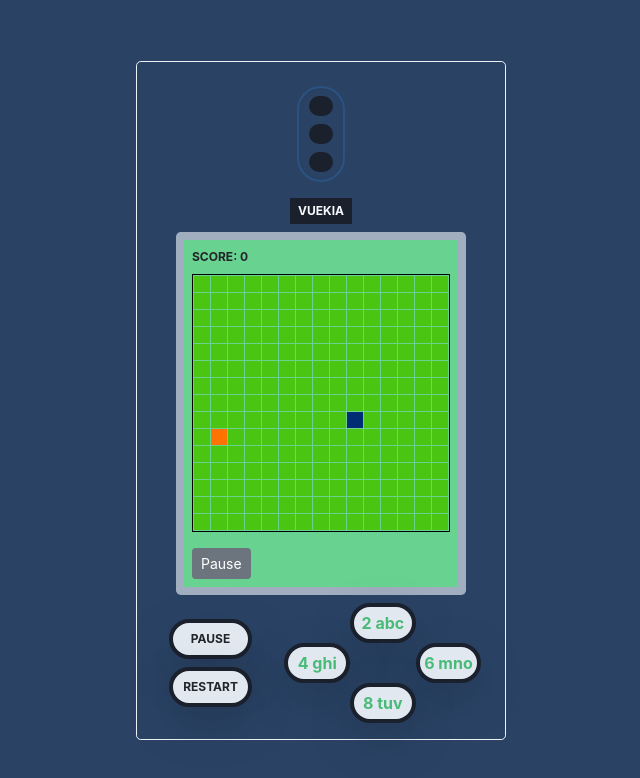
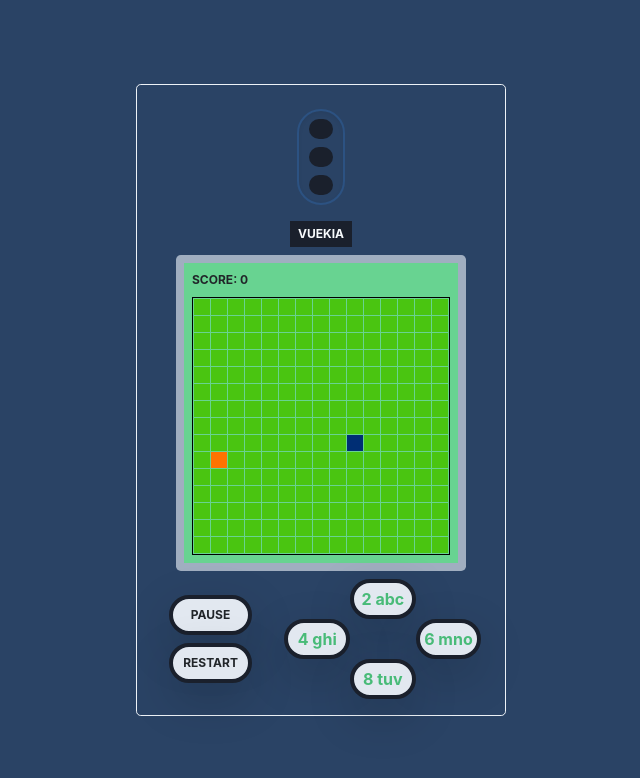
Before and after one commit to Tepexic/VueSnake, a Vue app: page / in a window 1280 px wide. Shown: the top 778 px of the page, without its empty margins (319-959 px from the left). Built offline with nearby package versions, Linux system fonts and the light colour scheme.

Commit message:
Remove pause/restart button from Game component

```diff
--- a/src/components/GameMain.vue
+++ b/src/components/GameMain.vue
@@ -18,32 +18,6 @@
           :key="cellItem.Index"
         ></div>
       </template>
-    </div>
-    <div class="g-actions">
-      <button
-        v-if="!crashed && paused"
-        @click="changePause"
-        type="button"
-        class="btn btn-sm btn-primary"
-      >
-        Continue
-      </button>
-      <button
-        v-if="!crashed && !paused"
-        @click="changePause"
-        type="button"
-        class="btn btn-sm btn-secondary"
-      >
-        Pause
-      </button>
-      <button
-        v-if="crashed"
-        @click="resetGame"
-        type="button"
-        class="btn btn-sm btn-primary"
-      >
-        Restart
-      </button>
     </div>
   </div>
 </template>
```
